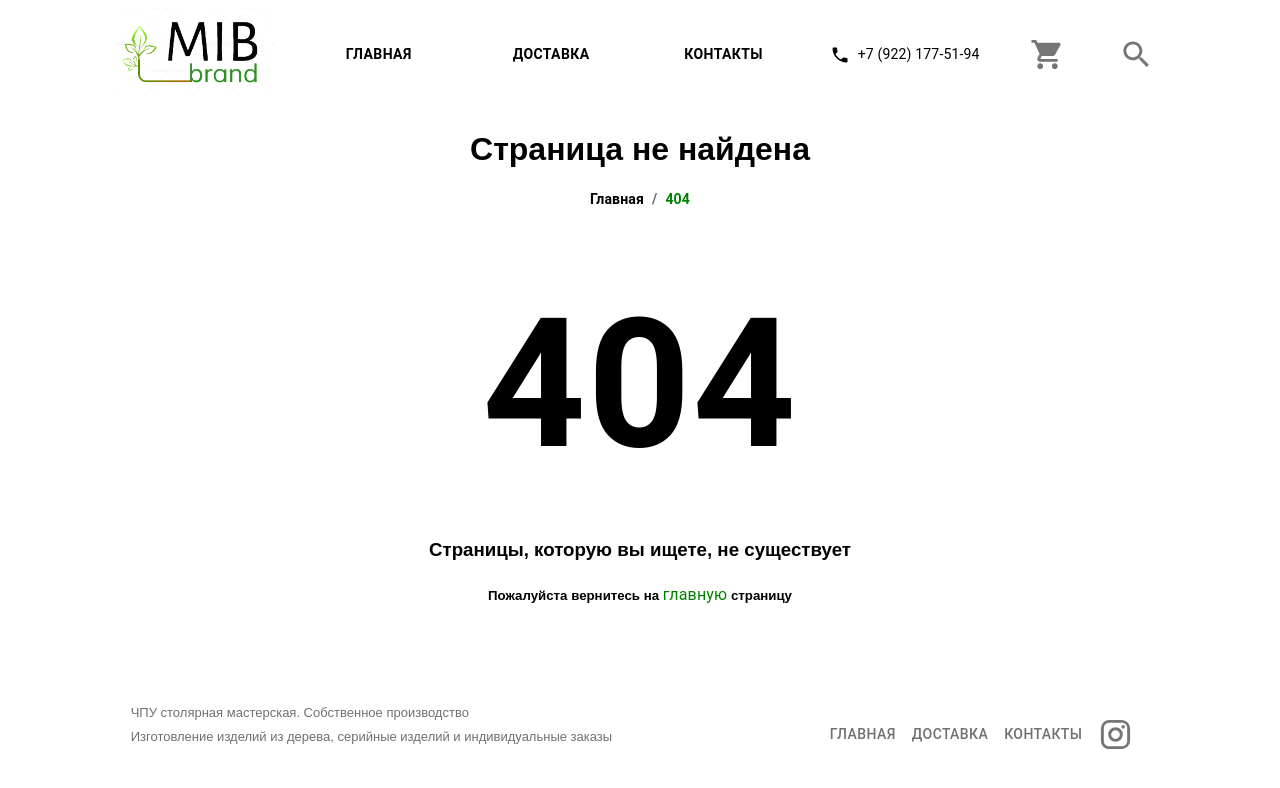
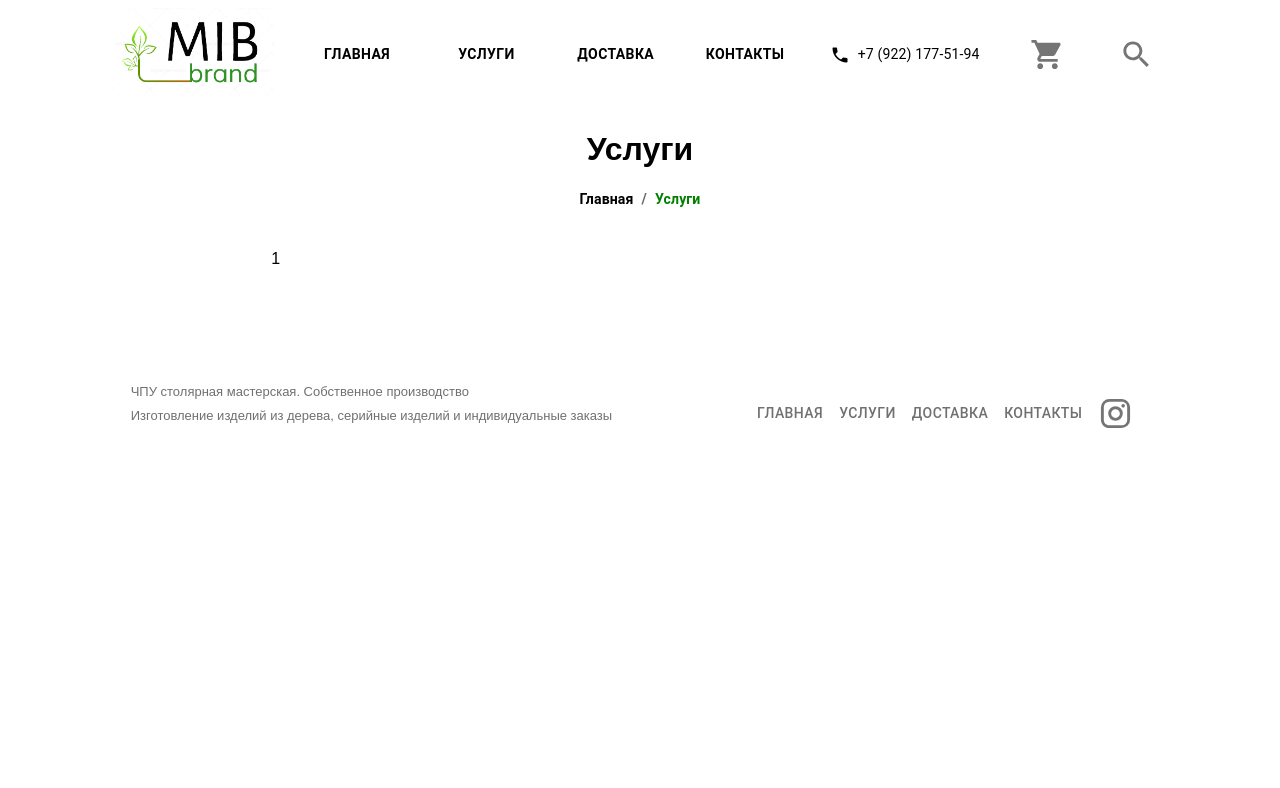
Before and after one commit to denkotheboy/mibbrand-frontend, a Next.js app: page /services in a window 1280 px wide. Before the commit this address had no page. Shown: the top 788 px of the page. Built offline with nearby package versions, Linux system fonts and the light colour scheme.

Commit message:
Добавил страницу услуги

```diff
--- a/components/Header.tsx
+++ b/components/Header.tsx
@@ -20,11 +20,11 @@ export const MENU = [
     href: PATH.HOME,
     icon: <HomeIcon />,
   },
-  // {
-  //   text: "Калькулятор",
-  //   href: PATH.CALCULATOR,
-  //   icon: <CalculateIcon />,
-  // },
+  {
+    text: "Услуги",
+    href: PATH.SERVICES,
+    icon: <CalculateIcon />,
+  },
   {
     text: "Доставка",
     href: PATH.DELIVERY,
--- a/constants.ts
+++ b/constants.ts
@@ -3,13 +3,12 @@ export const TITLE = "Mibbrand";
 export const PATH = {
   HOME: "/",
   CONTACTS: "/contacts",
-  ABOUT: "/about",
   NO_MATCH: "*",
   PRODUCT: "/product/:id",
-  CALCULATOR: "/calculator",
   DELIVERY: "/delivery",
   CART: "/cart",
   CATEGORY: "/category",
+  SERVICES: "/services",
 };
 
 export const SERVER = "http://192.168.1.151:8000/api/";
--- /dev/null
+++ b/pages/services.tsx
@@ -0,0 +1,36 @@
+import React from "react";
+import { PATH, TITLE } from "../constants";
+import LayoutOtherPage from "../components/LayoutOtherPage";
+import Grid from "@mui/material/Grid";
+import Layout from "../components/Layout";
+import Head from "next/head";
+
+const Services = () => {
+  return (
+    <Layout>
+      <Head>
+        <title>Услуги - {TITLE}</title>
+      </Head>
+      <LayoutOtherPage
+        title="Услуги"
+        breadCrumbs={[
+          { color: "#000000", text: "Главная", href: PATH.HOME, hover: "#000" },
+          {
+            color: "green",
+            text: "Услуги",
+            href: PATH.SERVICES,
+            hover: "green",
+          },
+        ]}
+      >
+        <Grid container item xs={12} justifyContent="center">
+          <Grid item xs={11} md={7} textAlign="left" marginBottom={5}>
+            1
+          </Grid>
+        </Grid>
+      </LayoutOtherPage>
+    </Layout>
+  );
+};
+
+export default Services;
```
